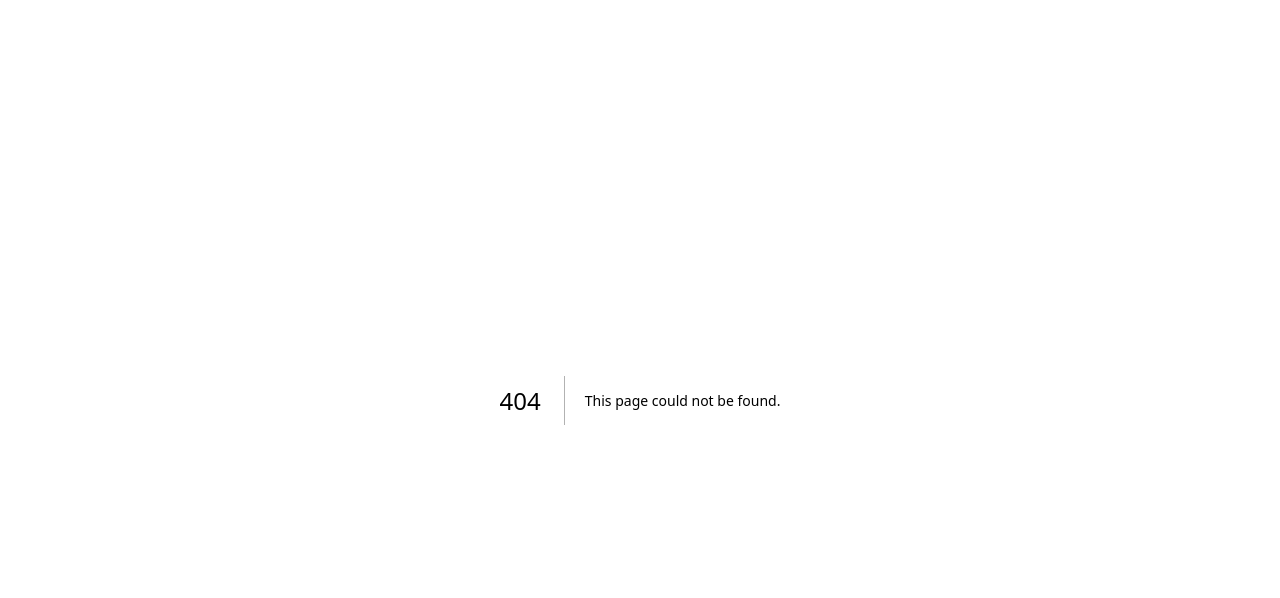
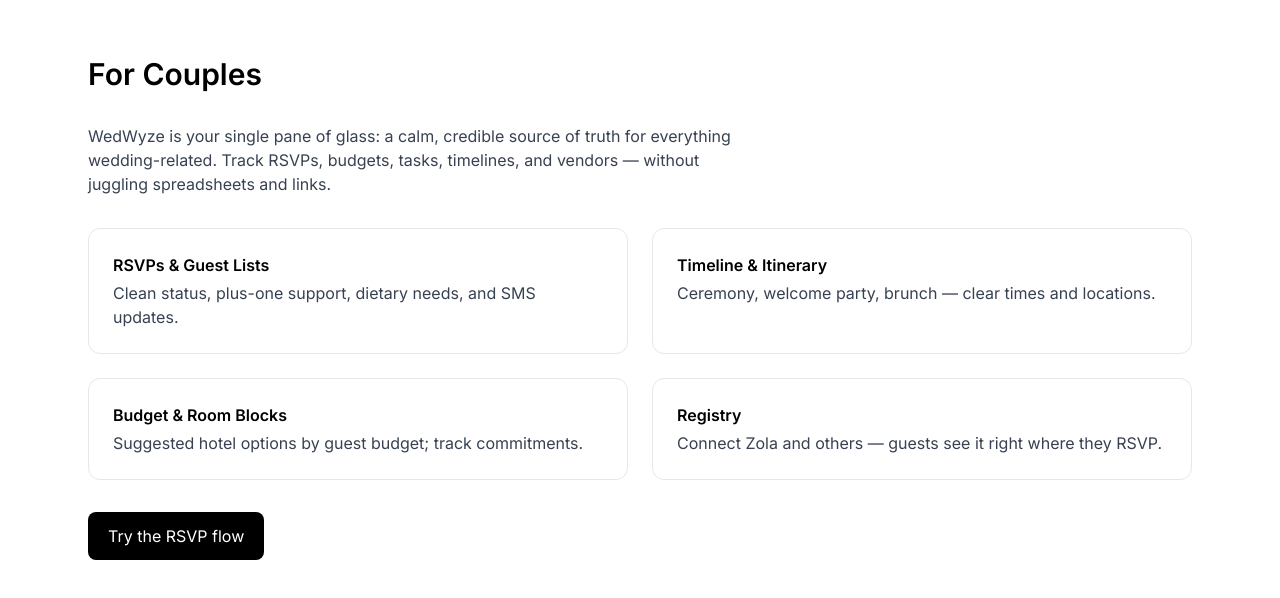
Before and after one commit to marsjc94-ctrl/WedWyze, a Next.js app: page /couples in a window 1280 px wide. Before the commit this address had no page. Shown: the top 598 px of the page. Built offline with nearby package versions, Linux system fonts and the light colour scheme.

Commit message:
src/app/couples/page.tsx

```diff
--- /dev/null
+++ b/src/app/couples/page.tsx
@@ -0,0 +1,32 @@
+import Link from "next/link";
+
+export default function Couples() {
+  return (
+    <div className="mx-auto max-w-6xl px-6 py-14 space-y-8">
+      <h1 className="text-3xl font-semibold">For Couples</h1>
+      <p className="text-gray-700 max-w-2xl">
+        WedWyze is your single pane of glass: a calm, credible source of truth for everything wedding-related.
+        Track RSVPs, budgets, tasks, timelines, and vendors — without juggling spreadsheets and links.
+      </p>
+      <ul className="grid md:grid-cols-2 gap-6">
+        <li className="border rounded-xl p-6">
+          <h3 className="font-semibold">RSVPs & Guest Lists</h3>
+          <p className="text-gray-700 mt-1">Clean status, plus-one support, dietary needs, and SMS updates.</p>
+        </li>
+        <li className="border rounded-xl p-6">
+          <h3 className="font-semibold">Timeline & Itinerary</h3>
+          <p className="text-gray-700 mt-1">Ceremony, welcome party, brunch — clear times and locations.</p>
+        </li>
+        <li className="border rounded-xl p-6">
+          <h3 className="font-semibold">Budget & Room Blocks</h3>
+          <p className="text-gray-700 mt-1">Suggested hotel options by guest budget; track commitments.</p>
+        </li>
+        <li className="border rounded-xl p-6">
+          <h3 className="font-semibold">Registry</h3>
+          <p className="text-gray-700 mt-1">Connect Zola and others — guests see it right where they RSVP.</p>
+        </li>
+      </ul>
+      <Link href="/guest/DEMO-EVENT-ID/rsvp" className="inline-block px-5 py-3 rounded-lg bg-black text-white">Try the RSVP flow</Link>
+    </div>
+  );
+}
```
